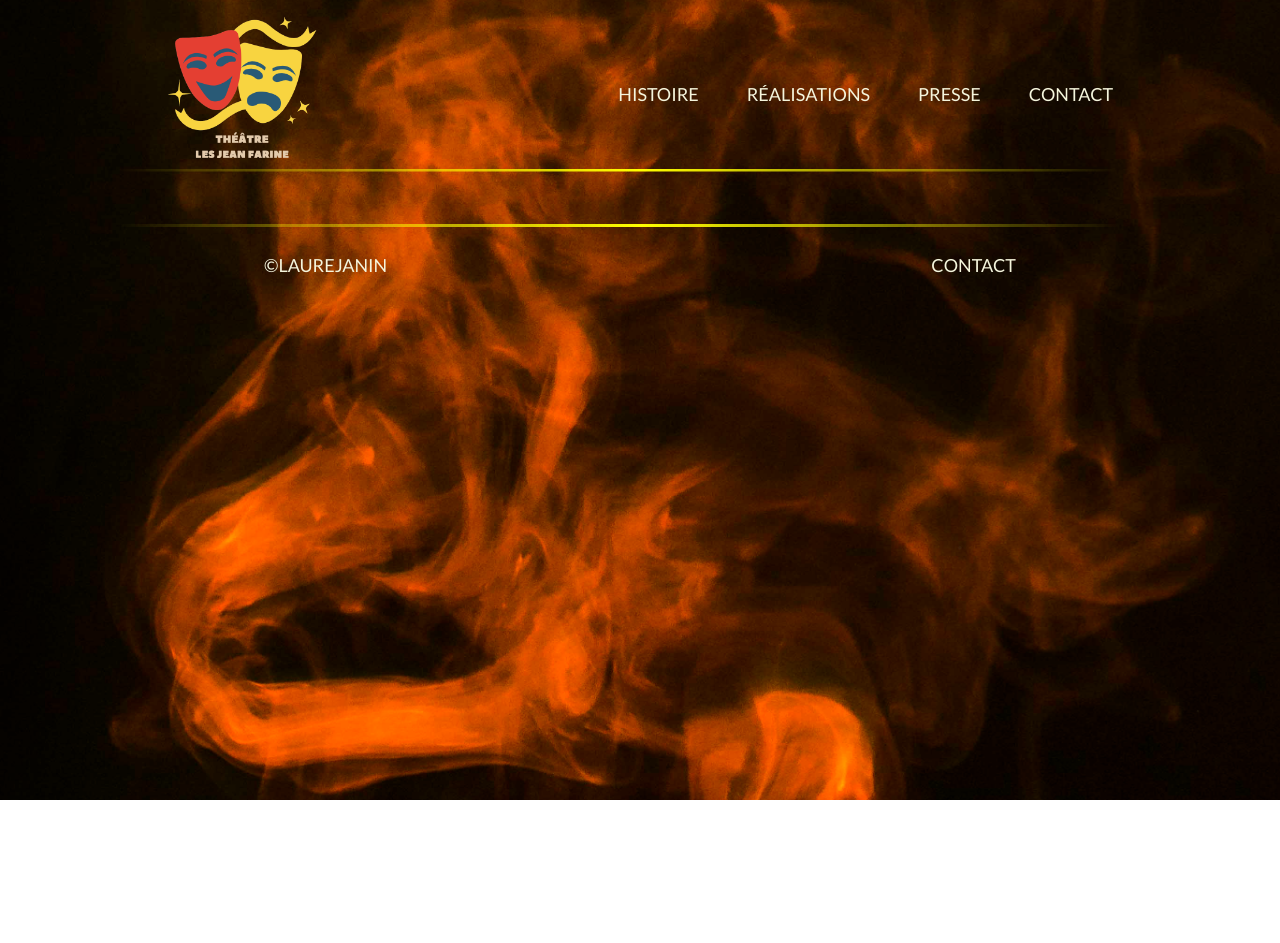
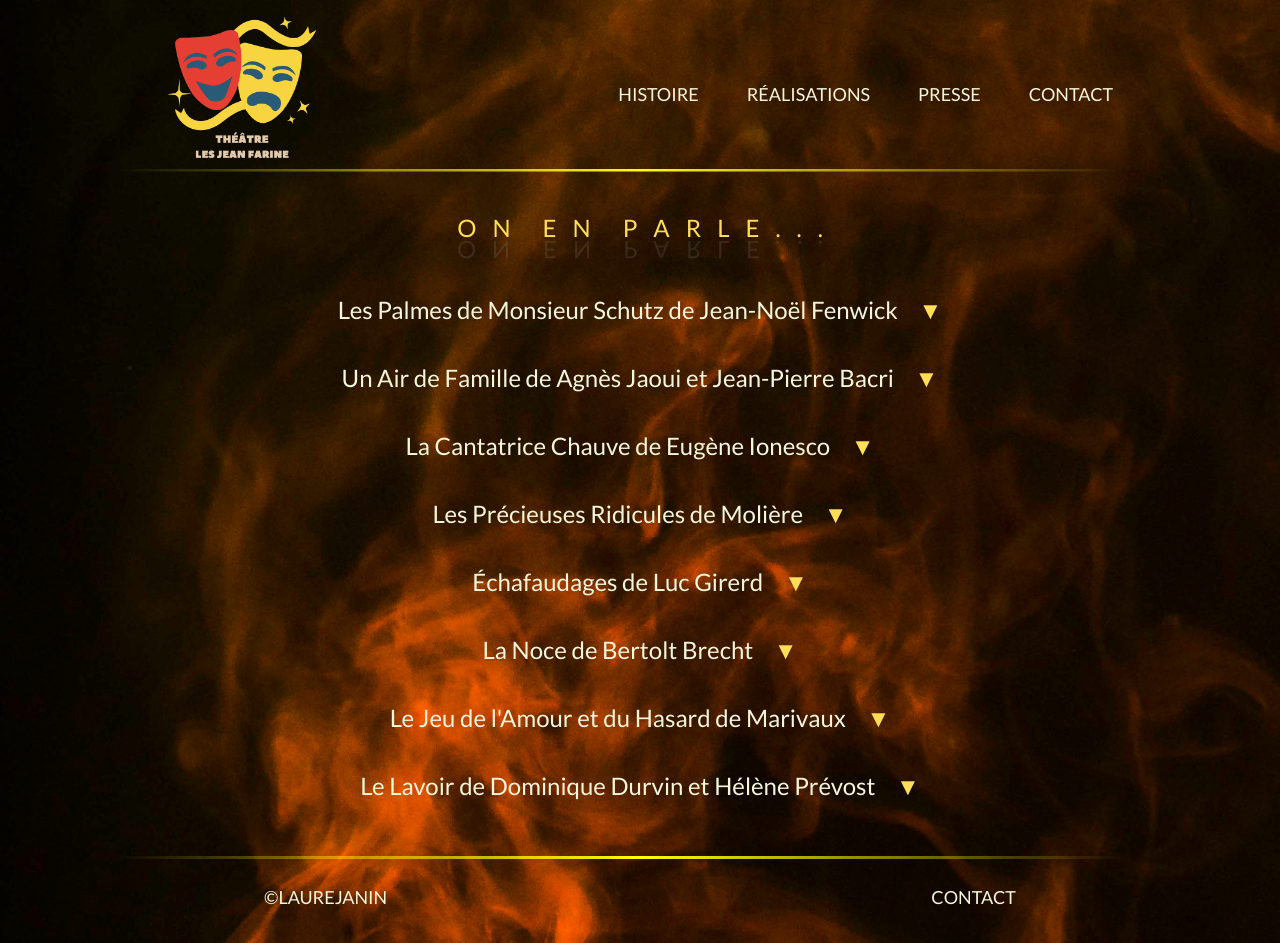
Before and after one commit to LaureJanin/jeanfarine, a React (Vite) app: page /press in a window 1280 px wide. Before the commit the page ends 800 px from the top, so only its background shows below. Built offline with nearby package versions, Linux system fonts and the light colour scheme.

Commit message:
creation de la page press, mais déçue de ne pa pouvoir faire l'animation de menu déroulant que je voulais

```diff
--- a/src/App.jsx
+++ b/src/App.jsx
@@ -1,10 +1,10 @@
 import { Route, Routes } from "react-router-dom";
 import Background from "./components/Background/background";
-import Home from "./pages/home";
-import History from "./pages/history";
+import Home from "./pages/Home";
+import History from "./pages/History";
 import Dramas from "./pages/Dramas";
-import PressReview from "./pages/pressReview";
-import Contact from "./pages/contact";
+import Press from "./pages/Press";
+import Contact from "./pages/Contact";
 
 import "./App.scss"
 
@@ -17,7 +17,7 @@ function App() {
         <Route path="/" element={<Home />} />
         <Route path="/history" element={<History />} />
         <Route path="/dramas" element={<Dramas />} />
-        <Route path="/pressReview" element={<PressReview />} />
+        <Route path="/press" element={<Press />} />
         <Route path="/contact" element={<Contact />} />
       </Routes>
     </>
--- a/src/assets/images/data/dramas.json
+++ b/src/assets/images/data/dramas.json
@@ -7,7 +7,11 @@
     "description": "1895, Paris. Rodolphe Schutz, ambitieux directeur de l’école de physique et de chimie de la ville de Paris, rêve de remporter les palmes académiques. Il compte bien sur Pierre Curie, qui fait des recherches sur l’uranium et le radium pour décrocher cette récompense.<br><br>Maria Sklodowska, jeune étudiante polonaise ultra-diplômée a été recrutée spécialement pour aider Pierre. Ce dernier ne sera pas insensible à l’intelligence de celle qui s’appellera bientôt Marie Curie…<br><br>Inspirée très librement de la vie de Pierre et Marie Curie, la pièce raconte leurs travaux à l'École supérieure de physique et de chimie industrielles de la ville de Paris (ESPCI ParisTech), où ils ont découvert que l'uranium émettait un courant électrique et l'existence du radium. ",
     "year": "1999",
     "director": "Michel Bernier",
-    "soundAndLight": "Monique Aujogue"
+    "soundAndLight": "Monique Aujogue",
+    "press": [
+      "photos/presse/Presse_palmes1.jpg",
+      "photos/presse/Presse_palmes2.jpg"
+    ]
   },
   {
     "id": "2",
@@ -17,7 +21,11 @@
     "description": "Philippe a réussi. Marié à Yolande, il est cadre dans une entreprise qui emploie aussi sa sœur Betty. En compagnie de leur mère, ils se réunissent un vendredi soir dans le triste bistrot tenu par Henri, le frère ainé, pour célébrer l'anniversaire de Yolande, mais les choses ne se passent pas comme prévu. Et quand Denis, le garçon de café, se mêle des histoires de famille, les réjouissances prennent des allures de règlements de compte.<br><br>Un magnifique portrait de famille où les personnages réunis distribuent des messages drôles, grinçants et parfois cyniques... Une vraie famille en somme !<br><br>La pièce a obtenu deux Molières en 1995 : meilleur spectacle comique et meilleure comédienne dans un second rôle.",
     "year": "2003",
     "director": "Michel Bernier",
-    "soundAndLight": "Jacques Janin"
+    "soundAndLight": "Jacques Janin",
+    "press": [
+      "photos/presse/Presse_un_air_de_famille1.jpg",
+      "photos/presse/presse_un_air_famille2.jpg"
+    ]
   },
   {
     "id": "3",
@@ -27,7 +35,12 @@
     "description": "Il est neuf heure du soir, dans un intérieur bourgeois de Londres, le salon de Mister and Misses Smith. La pendule somme les dix-sept coups anglais. Le couple a fini de dîner et bavardent, se répandant en propos futiles, saugrenus, voire incohérents, ponctuées par des sonneries de pendule fantaisistes. La bonne, qui se prend pour Sherlock Holmes, annonce les Martin. Laissés seuls, ceux-ci découvrent par une série de coïncidences qu’ils sont mariés depuis de longues années. Rejoints par les Smith, ils ont du mal à lancer la conversation. Après des coups de sonnette à vide, le capitaine des pompiers fait son entrée. N’ayant aucun feu à éteindre, il se lance dans la narration de fables absurdes, suivi par les autres personnages.<br><br>Une anti-pièce où le language est mis en scène sans l'ombre d'une idée. Des dialogues farfelus où le non-sens règne en maître sans logique.",
     "year": "2006",
     "director": "Michel Bernier",
-    "soundAndLight": "Jacques Janin"
+    "soundAndLight": "Jacques Janin",
+    "press": [
+      "photos/presse/Presse_cantatrice1.jpg",
+      "photos/presse/Presse_cantatrice2.jpg",
+      "photos/presse/Presse_cantatrice3.jpg"
+    ]
   },
   {
     "id": "4",
@@ -37,7 +50,10 @@
     "description": "Deux jeunes provinciales débarquent à Paris en quête d'amour et de jeu d'esprit. Leur père décide de les marier à deux prétendants, La Grange et Du Croisy, mais ces dernières les ridiculisent de telle façon que ceux-ci voudront se venger.<br><br>Afin de se venger, La Grange propose à du Croisy de leur envoyer son valet, Mascarille, qui sait parfaitement jouer « l’homme de condition ». Mascarille, bientôt rejoint par Jodelet, le valet de du Croisy, se fait ainsi passer pour un marquis auprès des deux précieuses dont il loue la délicatesse et l’esprit. Nos deux sottes prennent leurs extravagances pour la perfection de l’esprit et de la galanterie.<br><br>Tout à coup, les maîtres arrivent et ne manquent pas de railler les coquettes, les laissant accablées de honte.",
     "year": "2008",
     "director": "Michel Bernier",
-		"soundAndLight": "Jacques Janin"
+		"soundAndLight": "Jacques Janin",
+    "press": [
+      "photos/presse/presse_precieuses1.jpg"
+    ]
   },
   {
     "id": "5",
@@ -47,7 +63,11 @@
     "description": "Le quotidien d'un chantier de la Société des Travaux Publics Urbains. Six personnages aux ambitions et attentes contradictoires se croisent dans un huis clos acide et burlesque.<br><br>Le président, Monsieur Lashermes, cynique et humiliant, vient en tournée d'inspection à cinq semaines de l'inauguration qui doit donner le coup d'envoi de sa campagne électorale.<br><br>Les autres protagonistes ne vont pas faciliter la bonne marche du chantier.",
     "year": "2011",
     "director": "Michel Bernier",
-		"soundAndLight": "Thomas Dormoy"
+		"soundAndLight": "Thomas Dormoy",
+    "press": [
+      "photos/presse/Presse_Echafaudages-lentilly.jpg",
+      "photos/presse/presse_echafaudages.jpg"
+    ]
   },
   {
     "id": "6",
@@ -57,7 +77,12 @@
     "description": "Deux jeunes gens convolent en justes noces. La famille et les amis sont réunis et le banquet commence... La mariée est fière que son homme ait bâti les meubles de leur propre 'chez eux'.<br><br>Au cours de la soirée, les invités discutent de leur vie, de leur travail et de leur condition sociale. Des tensions apparaissent alors entre les classes sociales, les riches se moquant des pauvres et les pauvres critiquant les riches.<br><br>Finalement, une bagarre éclate. Le premier jour de cette nouvelle vie sera-t-il vraiment le plus beau ?",
     "year": "2013",
     "director": "Michel Bernier",
-		"soundAndLight": "Jacques Janin"
+		"soundAndLight": "Jacques Janin",
+    "press": [
+      "photos/presse/Presse_noce1.jpg",
+      "photos/presse/Presse_Noce2.jpg",
+      "photos/presse/Presse_Noce3.jpg"
+    ]
   },
   {
     "id": "7",
@@ -67,7 +92,11 @@
     "description": "Sylvia s'inquiète du mariage arrangé que son père, Monsieur Orgon, a projeté pour elle avec Dorante, le fils d'un de ses vieux amis. Afin de mieux connaître son futur époux (qu'elle n'a jamais vu), elle obtient de son brave homme de père l'autorisation de l'observer, sous le déguisement de sa servante (Lisette).<br><br>De son côté Dorante a eu la même idée avec son valet Arlequin.<br><br>Se dessine alors un double jeu de masques qui engendre complications et quiproquos sous l'œil amusé de Monsieur Orgon et de son fils complice Mario.",
     "year": "2016",
     "director": "Karine Giraud",
-		"soundAndLight": "Dominique Barret et Thierry Dumas"
+		"soundAndLight": "Dominique Barret et Thierry Dumas",
+    "press": [
+      "photos/presse/Presse_marivaux1.jpg",
+      "photos/presse/Presse_marivaux2.jpg"
+    ]
   },
   {
     "id": "8",
--- a/src/components/DramaTheater/DramaTheater.scss
+++ b/src/components/DramaTheater/DramaTheater.scss
@@ -1,7 +1,6 @@
 #dramaTheater {
     cursor: pointer;
     opacity: 0;
-    transition: opacity 0.5s ease;
     position: relative;
 
     img {
@@ -25,6 +24,7 @@
         transition: opacity 0.5s ease;
     }
 }
+
 $dramaTheater-children: 14;
 @for $i from 1 through $dramaTheater-children {
     #dramaTheater:nth-child(#{$i}) {
@@ -37,6 +37,7 @@ $dramaTheater-children: 14;
       opacity: 1;
     }
 }
+
 #dramaTheater:hover .overlay {
     opacity: 1;
     color: #fedd58;
--- a/src/components/Header/Header.jsx
+++ b/src/components/Header/Header.jsx
@@ -37,7 +37,7 @@ function Header() {
                 </Link>
             </li>
             <li>
-                <Link data-item='Presse' to="/pressReview" onClick={handleShowLinks}>
+                <Link data-item='Presse' to="/press" onClick={handleShowLinks}>
                     Presse
                 </Link>
             </li>
--- a/src/components/Header/Header.scss
+++ b/src/components/Header/Header.scss
@@ -6,7 +6,6 @@
   animation-duration: 2s;
   animation-timing-function: ease-out;
   animation-fill-mode: forwards;
-  clip-path: polygon(0% 0%, 0% 100%, 0% 100%, 0% 0%);
   margin:1rem;
   .header {
     display: flex;
@@ -64,7 +63,6 @@
     animation-duration: 2s;
     animation-timing-function: ease-out;
     animation-fill-mode: forwards;
-    clip-path: polygon(0% 0%, 0% 100%, 0% 100%, 0% 0%);
     background: linear-gradient(
       270deg,
       rgba(233, 68, 68, 0) 12.24%,
@@ -75,6 +73,15 @@
     @media screen and (min-width: 1020px) {
       margin-bottom: 3.5rem;
     }
+  }
+}
+
+@keyframes border-anim {
+  from {
+    clip-path: polygon(0% 0%, 0% 100%, 0% 100%, 0% 0%);
+    }
+  to {
+    clip-path: polygon(0% 0%, 100% 0%, 100% 100%, 0% 100%);
   }
 }
 
--- /dev/null
+++ b/src/pages/Press.jsx
@@ -0,0 +1,54 @@
+import { useState } from "react";
+import Title from "../components/Title/Title";
+import dramas from "../assets/images/data/dramas.json";
+import "./styles/press.scss"
+
+function Press() {
+  const [expandedDramas, setExpandedDramas] = useState([]);
+
+  const toggleDrama = (id) => {
+    if (expandedDramas.includes(id)) {
+      setExpandedDramas(expandedDramas.filter((d) => d !== id));
+    } else {
+      setExpandedDramas([...expandedDramas, id]);
+      if (dramas.find((d) => d.id === id)?.press?.length > 0) {
+      }
+    }
+  };
+
+    return (
+        <>
+            <Title text="On en parle..." />
+            {dramas.map((drama) => (
+            <div id="press" key={drama.id}>
+                    <h2 className="titleDrama">
+                        {drama.title} de {drama.author}{' '}
+                        <span className="arrow"
+                        onClick={() => {
+                            toggleDrama(drama.id);
+                          }}
+                        >{expandedDramas.includes(drama.id) ? '▲' : '▼'}</span>
+                    </h2>
+                    {expandedDramas.includes(drama.id) && (
+                        <>
+                        {drama.press && (
+                            <div className="articlePress">
+                                {drama.press.map((pressImage) => (
+                                    <img
+                                    className="imagePress"
+                                    key={pressImage}
+                                    src={pressImage}
+                                    alt="article de presse"
+                                    />
+                                ))}
+                            </div>
+                        )}
+                        </>
+                    )}
+                </div>
+            ))}
+        </>
+    )
+}
+
+export default Press
--- a/src/pages/PressReview.jsx
+++ /dev/null
@@ -1,9 +0,0 @@
-import Title from "../components/Title/Title"
-
-function PressReview() {
-
-    return (
-        <Title text="On en parle..." />
-    )
-}
-export default PressReview
--- /dev/null
+++ b/src/pages/styles/press.scss
@@ -0,0 +1,39 @@
+$press-children: 14;
+
+#press {
+    opacity: 0;
+    .titleDrama {
+        margin-bottom: 2rem;
+        .arrow {
+            color:#fedd58;
+            margin-left: 1rem;
+            cursor: pointer;
+        }
+    }
+    .articlePress {
+        display: flex;
+        flex-wrap: wrap;
+        justify-content: center;
+        align-items: flex-start;
+        gap: 1rem;
+        margin-bottom: 2rem;
+        animation: fadeInPress 0.5s ease-in-out forwards;
+        opacity: 0;
+        .imagePress {
+            width: 40rem;
+        }
+    }
+}
+
+
+@for $i from 1 through $press-children {
+    #press:nth-child(#{$i}) {
+        animation: fadeInPress 0.5s ease-in #{($i - 1) * 0.3s} both;
+    }
+}
+
+@keyframes fadeInPress {
+    to {
+      opacity: 1;
+    }
+}
```
